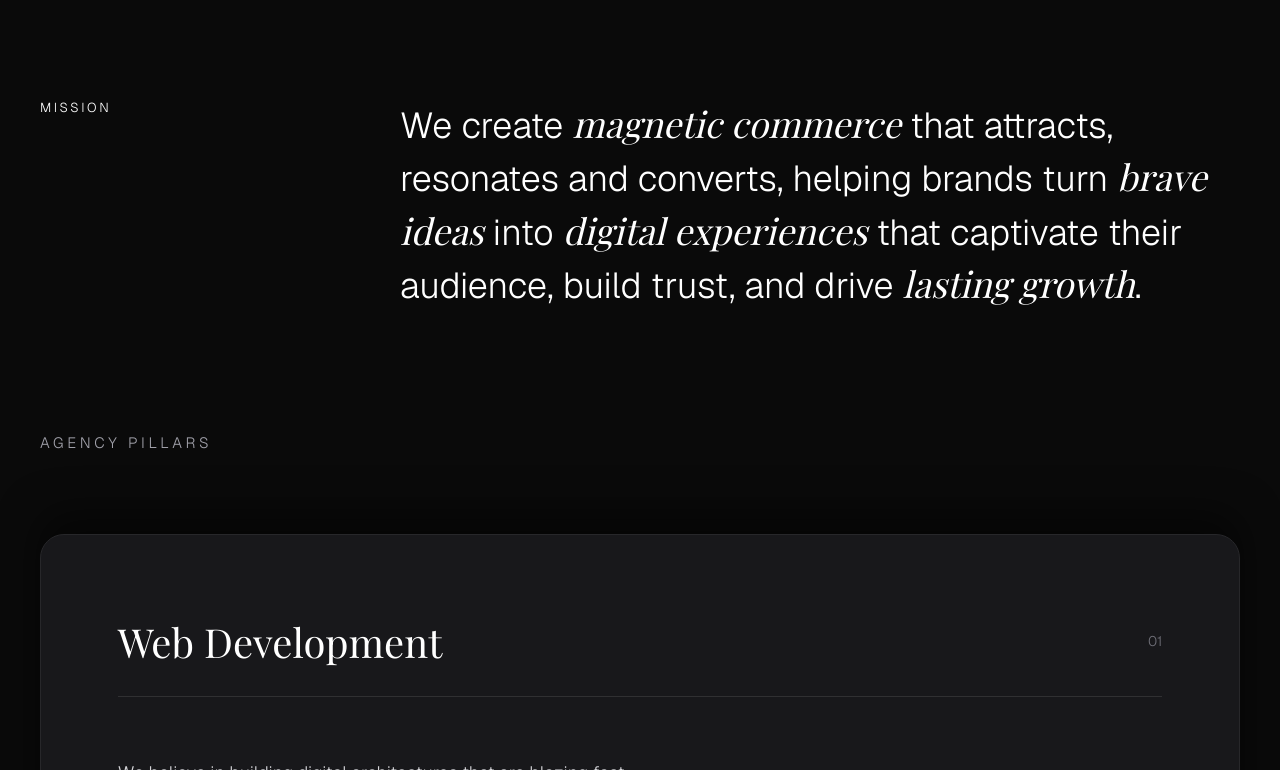
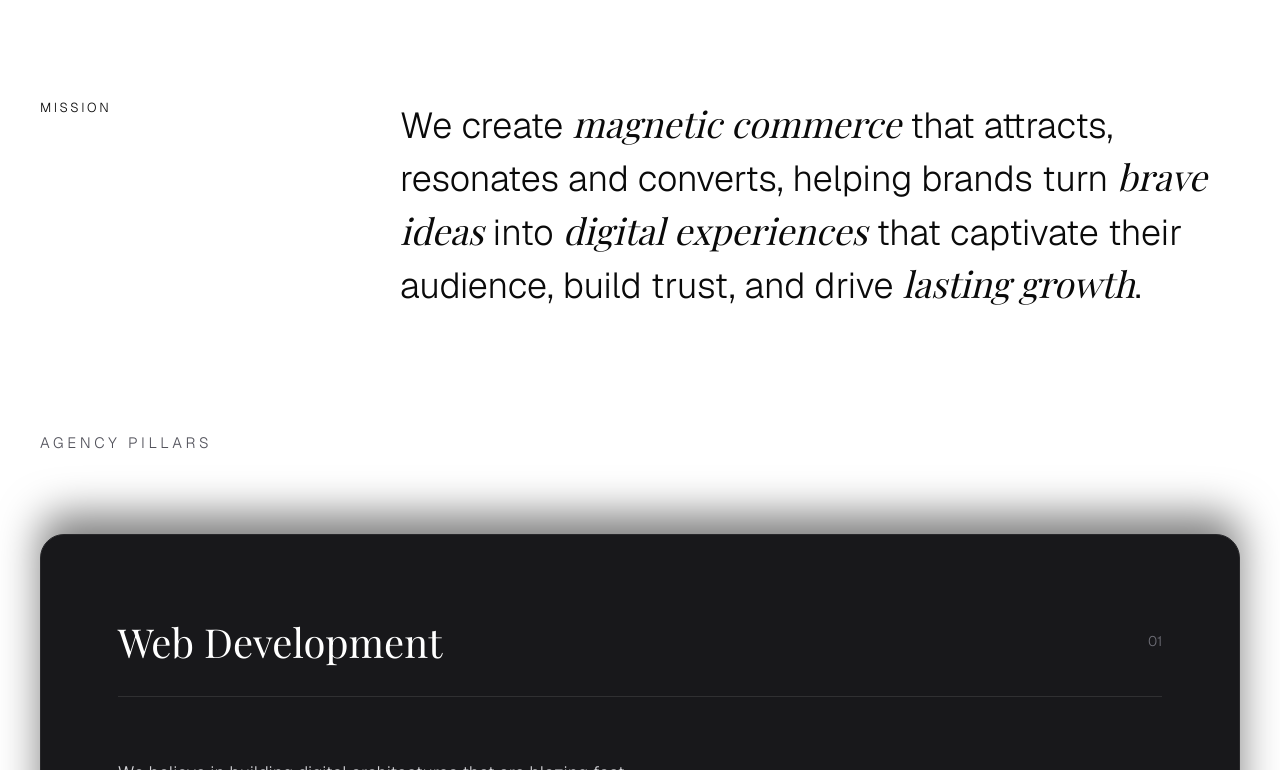
Before and after one commit to NoahMenezes/vgen, a Next.js app: page /about in a window 1280 px wide. Shown: the part 750-1520 px from the top of the page. Built offline with nearby package versions, Linux system fonts and the light colour scheme.

Commit message:
color switch

```diff
--- a/app/about/page.tsx
+++ b/app/about/page.tsx
@@ -15,7 +15,7 @@ export default function AboutPage() {
   }, []);
 
   return (
-    <main className="bg-[#0a0a0a] min-h-screen relative select-none">
+    <main className="bg-white min-h-screen relative select-none">
 
       {/* Vgen Logo link in top-left (stays static, no entry animation on this subpage) */}
       <Link href="/">
@@ -57,18 +57,9 @@ export default function AboutPage() {
           <Link href="/" className={styles.menuLink}>
             Home
           </Link>
-          <Link href="/" className={styles.menuLink}>
-            Services
-          </Link>
-          <Link href="/" className={styles.menuLink}>
-            Work
-          </Link>
           <span onClick={() => setIsMenuOpen(false)} className={styles.menuLink}>
             About
           </span>
-          <Link href="/" className={styles.menuLink}>
-            Contact
-          </Link>
         </div>
 
         {/* Footer inside overlay */}
--- a/app/globals.css
+++ b/app/globals.css
@@ -7,8 +7,8 @@ html {
 }
 
 :root {
-  --background: #000000;
-  --foreground: #ffffff;
+  --background: #ffffff;
+  --foreground: #0a0a0a;
   --logo-offset: clamp(20px, 4vw, 40px);
   --logo-size: clamp(24px, 2.5vw, 30px);
 }
@@ -22,8 +22,8 @@ html {
 }
 
 body {
-  background: #0a0a0a;
-  color: #ffffff;
+  background: #ffffff;
+  color: #0a0a0a;
   font-family: var(--font-geist-sans), Arial, sans-serif;
   overflow: hidden;
 }
@@ -33,12 +33,12 @@ body {
   width: 8px;
 }
 ::-webkit-scrollbar-track {
-  background: #0a0a0a;
+  background: #ffffff;
 }
 ::-webkit-scrollbar-thumb {
-  background: #27272a;
+  background: #d4d4d8;
   border-radius: 4px;
 }
 ::-webkit-scrollbar-thumb:hover {
-  background: #3f3f46;
+  background: #a1a1aa;
 }
--- a/components/AboutSection/AboutSection.module.css
+++ b/components/AboutSection/AboutSection.module.css
@@ -1,7 +1,7 @@
 .aboutWrapper {
   width: 100%;
-  background-color: #0a0a0a;
-  color: #ffffff;
+  background-color: #ffffff;
+  color: #0a0a0a;
   box-sizing: border-box;
   padding: 120px var(--logo-offset) 80px;
 }
@@ -11,7 +11,7 @@
   font-size: clamp(28px, 5vw, 56px);
   font-weight: 300;
   line-height: 1.25;
-  color: #ffffff;
+  color: #0a0a0a;
   max-width: 1000px;
   margin: 0 0 80px 0;
 }
@@ -74,7 +74,7 @@
   font-weight: 300;
   text-transform: uppercase;
   letter-spacing: 0.2em;
-  color: #ffffff;
+  color: #0a0a0a;
   margin: 0;
 }
 
@@ -83,7 +83,7 @@
   font-size: clamp(20px, 3vw, 36px);
   font-weight: 300;
   line-height: 1.4;
-  color: #ffffff;
+  color: #0a0a0a;
   margin: 0;
 }
 
@@ -101,7 +101,7 @@
   font-weight: 300;
   text-transform: uppercase;
   letter-spacing: 0.25em;
-  color: #a1a1aa;
+  color: #52525b;
   margin-bottom: 40px;
 }
 
--- a/components/LogoIntro/LogoIntro.module.css
+++ b/components/LogoIntro/LogoIntro.module.css
@@ -88,7 +88,7 @@
   position: fixed;
   inset: 0;
   z-index: 50;
-  background-color: #0c0c0e; /* Deep dark grey/charcoal color */
+  background-color: #ffffff; /* White background */
   padding: var(--logo-offset);
   display: flex;
   flex-direction: column;
@@ -110,7 +110,7 @@
   font-weight: 300;
   text-transform: uppercase;
   letter-spacing: 0.25em;
-  color: #ffffff;
+  color: #0a0a0a;
 }
 
 .closeButton {
@@ -119,7 +119,7 @@
   font-weight: 300;
   text-transform: uppercase;
   letter-spacing: 0.2em;
-  color: #ffffff;
+  color: #0a0a0a;
   background: none;
   border: none;
   cursor: pointer;
@@ -128,7 +128,7 @@
 }
 
 .closeButton:hover {
-  color: #a1a1aa;
+  color: #71717a;
 }
 
 /* Center items block */
@@ -146,7 +146,7 @@
   font-size: clamp(32px, 5vw, 64px);
   font-weight: 300;
   text-transform: capitalize;
-  color: #ffffff;
+  color: #0a0a0a;
   cursor: pointer;
   width: fit-content;
   transition: transform 0.4s ease, color 0.4s ease;
@@ -154,7 +154,7 @@
 
 .menuLink:hover {
   transform: translateX(12px);
-  color: #a1a1aa;
+  color: #71717a;
 }
 
 /* Support footer */
@@ -179,12 +179,12 @@
   font-family: var(--font-sans);
   font-size: clamp(14px, 1.5vw, 18px);
   font-weight: 300;
-  color: #ffffff;
+  color: #0a0a0a;
   text-decoration: none;
   width: fit-content;
   transition: color 0.3s ease;
 }
 
 .supportEmail:hover {
-  color: #a1a1aa;
+  color: #71717a;
 }
--- a/components/LogoIntro/LogoIntro.tsx
+++ b/components/LogoIntro/LogoIntro.tsx
@@ -55,12 +55,12 @@ export default function LogoIntro() {
 
 
   if (!hasMounted) {
-    return <div className="min-h-screen bg-black" />;
+    return <div className="min-h-screen bg-white" />;
   }
 
   return (
     <div
-      className={`bg-[#0a0a0a] min-h-screen relative select-none ${isAtLeft ? "overflow-visible" : "overflow-hidden"}`}
+      className={`bg-white min-h-screen relative select-none ${isAtLeft ? "overflow-visible" : "overflow-hidden"}`}
     >
 
       {/* Black Curtain Section (in front initially) */}
@@ -116,18 +116,9 @@ export default function LogoIntro() {
           <span onClick={handleHomeClick} className={styles.menuLink}>
             Home
           </span>
-          <span onClick={() => setIsMenuOpen(false)} className={styles.menuLink}>
-            Services
-          </span>
-          <span onClick={() => setIsMenuOpen(false)} className={styles.menuLink}>
-            Work
-          </span>
           <Link href="/about" className={styles.menuLink}>
             About
           </Link>
-          <span onClick={() => setIsMenuOpen(false)} className={styles.menuLink}>
-            Contact
-          </span>
         </div>
 
         {/* Footer inside overlay */}
```
Also changed, not shown: components/HeroSection/HeroSection.module.css (+15 -14 lines).
